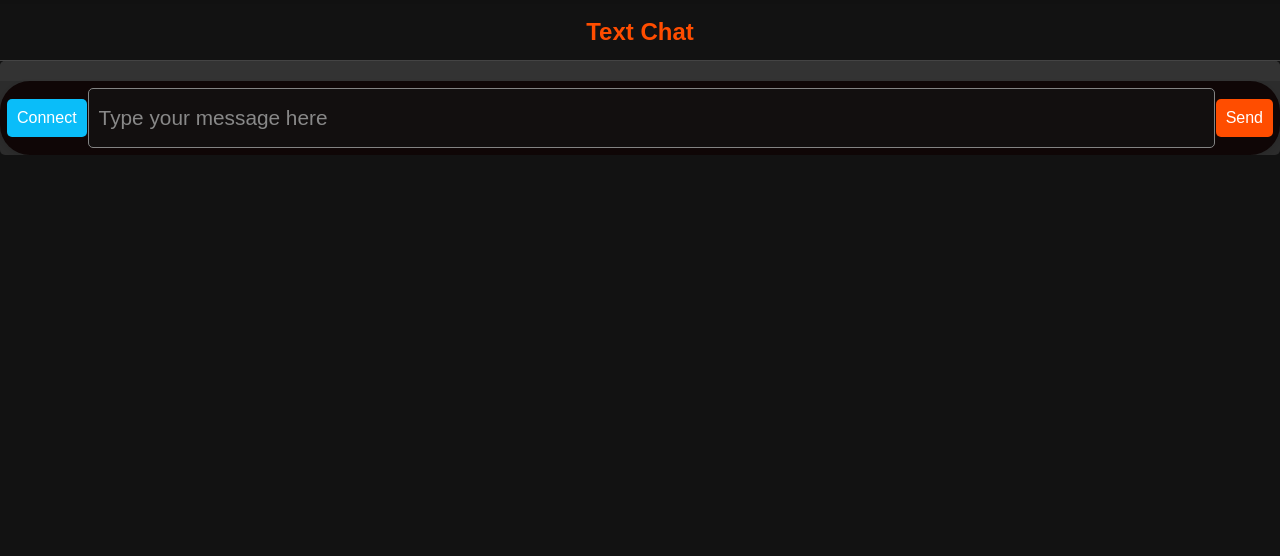
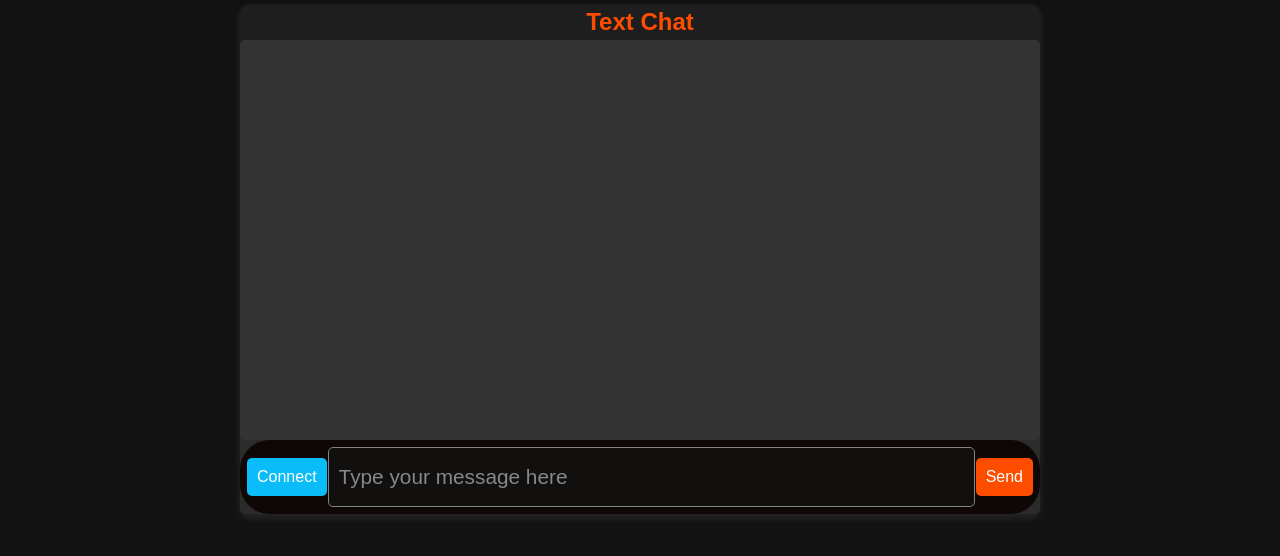
Before and after one commit to SaiChara17/Vitorangechat, a website: page public/text.html in a window 1280 px wide. Shown: the part 96-652 px from the top of the page. Drawn offline with nearby package versions, Linux system fonts and the light colour scheme; a web font is replaced by a local one.

Commit message:
Update text.html

```diff
--- a/public/text.html
+++ b/public/text.html
@@ -101,43 +101,46 @@ body {
 
 
 /* Chat Application Styles */
+.chat-app-container {
+    max-width: 800px;
+    margin: 0 auto;
+    border-radius: 10px;
+    box-shadow: 0 4px 8px rgba(255, 255, 255, 0.1);
+    background-color: #1e1e1e;
+    color: white;
+}
+
 .chat-app-container h2 {
     color: #ff4d00;
     text-align: center;
-    margin: 0;
-    padding: 10px;
-    background-color: #121212;
-    border-bottom: 1px solid #444;
 }
 
-/* Chat Box */
 .chat-box {
     display: flex;
     flex-direction: column;
-    flex-grow: 1;
+
     background-color: #2c2c2c;
+
     border-radius: 5px;
-    overflow: hidden;
 }
 
 .message-container {
-    flex-grow: 1;
-    overflow-y: auto;
+    width: 800px;
     background-color: #333;
-    padding: 10px;
+    border-radius: 5px;
+    height: 400px; /* Keeps chat height fixed */
     display: flex;
     flex-direction: column;
-    gap: 10px; /* Spacing between messages */
+
 }
 
-/* Messages */
 .chat-message {
     padding: 12px 18px;
-    border-radius: 10px;
+    border-radius: 10px; /* Rounded corners */
     font-size: 1rem;
     max-width: 80%;
     word-wrap: break-word;
-    box-shadow: 0 4px 8px rgba(0, 0, 0, 0.2);
+    box-shadow: 0 4px 8px rgba(0, 0, 0, 0.2); /* Soft shadow */
     transition: transform 0.2s ease, box-shadow 0.2s ease;
 }
 
```
